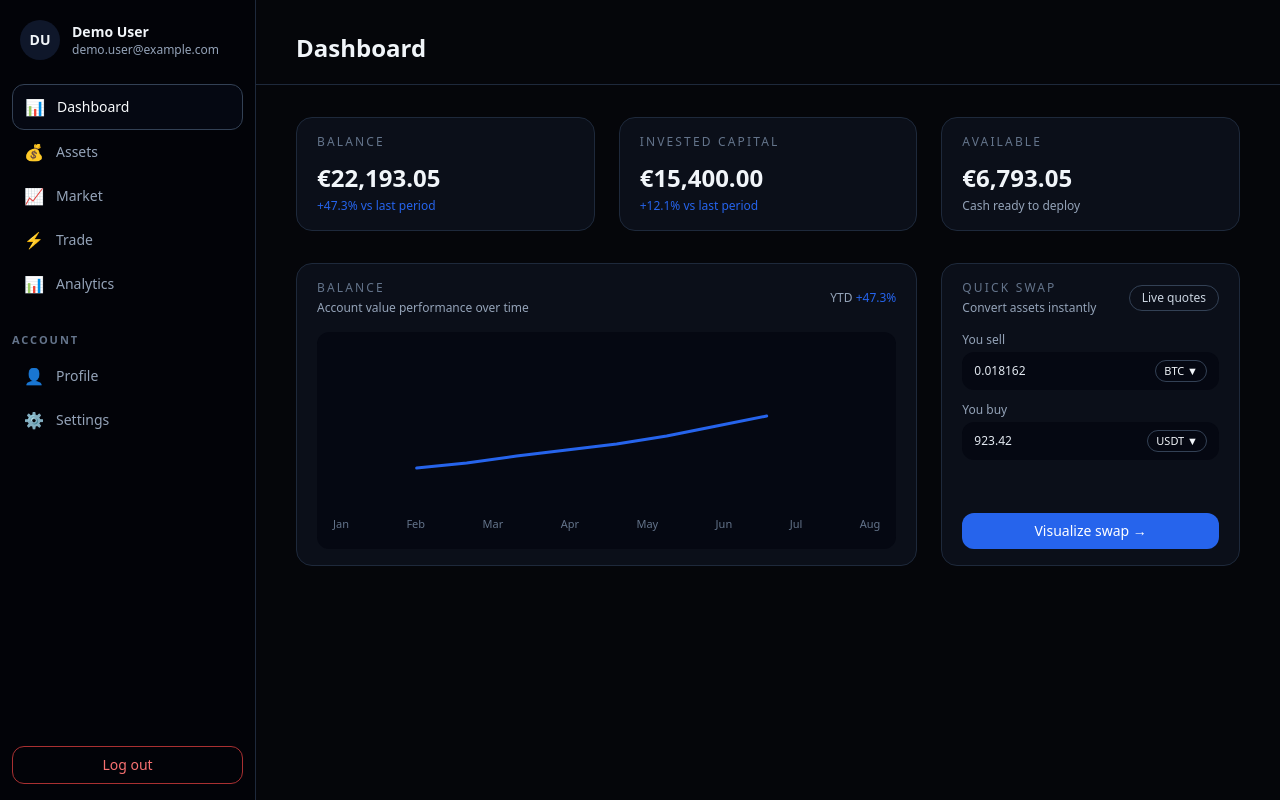
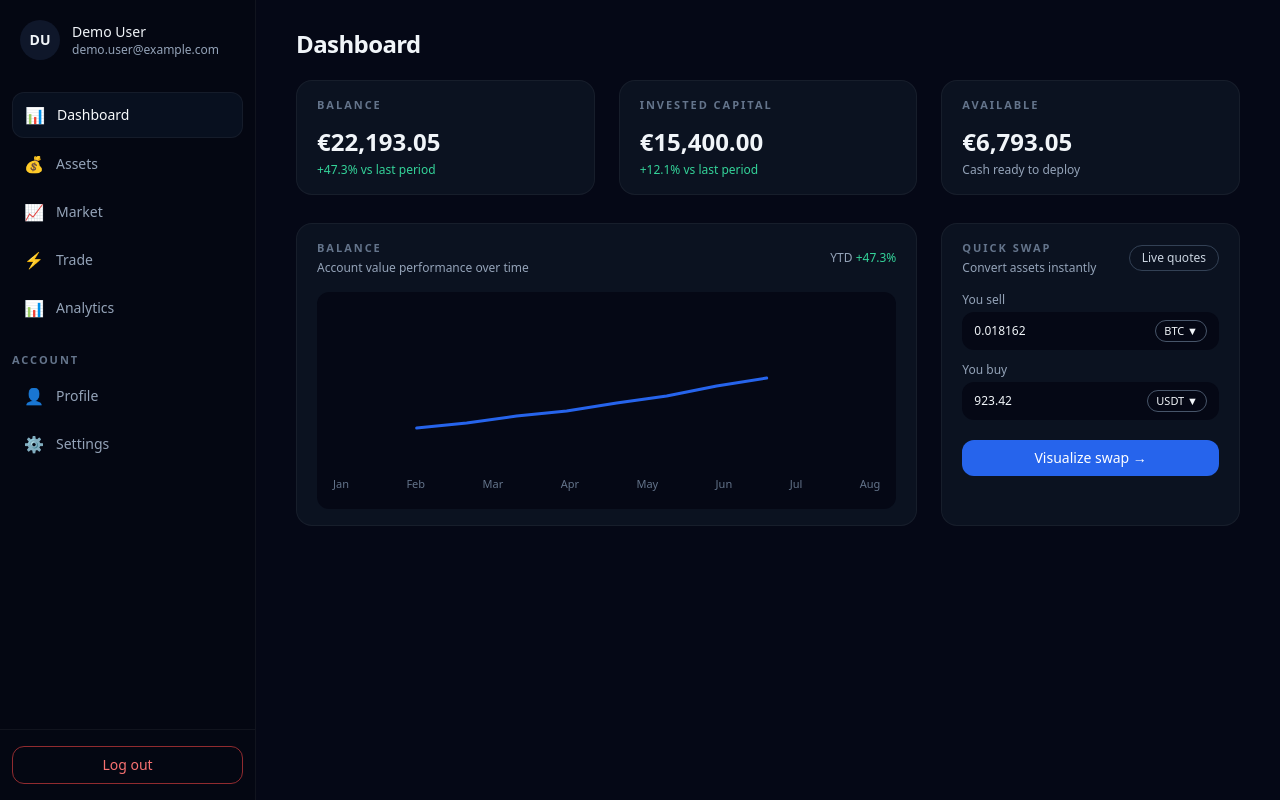
Before and after one commit to montelioncapital/montelion-app-v1, a Next.js app: page /dashboard in a window 1280 px wide. Built offline with nearby package versions, Linux system fonts and the light colour scheme.

Commit message:
Update page.jsx

```diff
--- a/app/dashboard/page.jsx
+++ b/app/dashboard/page.jsx
@@ -5,29 +5,28 @@ const brandBlue = "#2664EC";
 
 export default function DashboardPage() {
   return (
-    <div className="flex min-h-screen bg-[#05060a] text-slate-100">
+    <div className="flex min-h-screen bg-[#050816] text-slate-100">
       {/* SIDEBAR */}
-      <aside className="w-64 bg-[#020308] border-r border-slate-800 flex flex-col justify-between">
-        {/* User / profile */}
-        <div>
-          <div className="px-5 pt-5 pb-4">
-            <div className="flex items-center gap-3">
-              <div className="h-10 w-10 rounded-full bg-slate-900 flex items-center justify-center text-sm font-semibold">
+      <aside className="flex w-64 flex-col border-r border-white/5 bg-[#040712]">
+        {/* User header */}
+        <div className="flex items-center gap-3 px-5 pt-5 pb-4">
+          <div className="flex h-10 w-10 items-center justify-center rounded-full bg-slate-900 text-sm font-semibold">
             DU
           </div>
           <div className="leading-tight">
-                <div className="text-sm font-semibold">Demo User</div>
-                <div className="text-xs text-slate-400">
-                  demo.user@example.com
-                </div>
-              </div>
+            <div className="text-sm font-medium">Demo User</div>
+            <div className="text-xs text-slate-400">demo.user@example.com</div>
           </div>
         </div>
 
         {/* Nav */}
-          <nav className="px-3 pt-2 pb-4 text-sm">
+        <nav className="mt-4 flex-1 px-3 text-sm">
+          <button className="mb-1 flex w-full items-center gap-3 rounded-xl bg-[#08101f] px-3 py-2.5 text-left text-slate-50 border border-white/5">
+            <span className="text-base">📊</span>
+            <span>Dashboard</span>
+          </button>
+
           {[
-              { label: "Dashboard", icon: "📊", active: true },
             { label: "Assets", icon: "💰" },
             { label: "Market", icon: "📈" },
             { label: "Trade", icon: "⚡️" },
@@ -35,19 +34,14 @@ export default function DashboardPage() {
           ].map((item) => (
             <button
               key={item.label}
-                className={[
-                  "flex w-full items-center gap-3 rounded-xl px-3 py-2.5 text-left transition-colors",
-                  item.active
-                    ? "bg-[#050812] text-slate-50 border border-slate-700"
-                    : "text-slate-400 hover:bg-[#050812]",
-                ].join(" ")}
+              className="mb-1 flex w-full items-center gap-3 rounded-xl px-3 py-2.5 text-left text-slate-400 hover:bg-[#070d1b] transition-colors"
             >
               <span className="text-base">{item.icon}</span>
               <span>{item.label}</span>
             </button>
           ))}
 
-            <div className="mt-6 mb-1 text-[11px] font-semibold uppercase tracking-[0.18em] text-slate-500">
+          <div className="mt-5 mb-1 text-[11px] font-semibold uppercase tracking-[0.18em] text-slate-500">
             Account
           </div>
 
@@ -57,56 +51,55 @@ export default function DashboardPage() {
           ].map((item) => (
             <button
               key={item.label}
-                className="flex w-full items-center gap-3 rounded-xl px-3 py-2.5 text-left text-sm text-slate-400 hover:bg-[#050812] transition-colors"
+              className="mb-1 flex w-full items-center gap-3 rounded-xl px-3 py-2.5 text-left text-slate-400 hover:bg-[#070d1b] transition-colors"
             >
               <span className="text-base">{item.icon}</span>
               <span>{item.label}</span>
             </button>
           ))}
         </nav>
-        </div>
 
-        {/* Logout */}
-        <div className="px-3 pb-4 pt-2">
-          <button className="w-full rounded-xl border border-red-500/70 px-3 py-2 text-sm font-medium text-red-400 hover:bg-red-500/10 transition-colors">
+        {/* Logout button */}
+        <div className="px-3 py-4 border-t border-white/5">
+          <button className="flex w-full items-center justify-center rounded-xl border border-red-500/60 px-3 py-2 text-sm text-red-400 hover:bg-red-500/10 transition-colors">
             Log out
           </button>
         </div>
       </aside>
 
-      {/* MAIN */}
-      <main className="flex-1 flex flex-col">
+      {/* MAIN AREA */}
+      <main className="flex flex-1 flex-col">
         {/* Header */}
-        <header className="px-10 pt-8 pb-5 border-b border-slate-800">
-          <h1 className="text-2xl font-semibold">Dashboard</h1>
+        <header className="px-10 pt-7 pb-5">
+          <h1 className="text-2xl font-semibold tracking-tight">Dashboard</h1>
         </header>
 
         {/* CONTENT */}
-        <div className="flex-1 px-10 py-8 space-y-8">
-          {/* Top stat cards */}
-          <div className="grid grid-cols-1 md:grid-cols-3 gap-6">
-            <div className="rounded-2xl border border-slate-800 bg-[#0b0f19] px-5 py-4">
-              <div className="text-xs uppercase tracking-[0.18em] text-slate-500">
+        <div className="flex-1 px-10 pb-10 space-y-7">
+          {/* Top metric cards */}
+          <div className="grid grid-cols-1 gap-6 xl:grid-cols-3">
+            <div className="rounded-2xl border border-white/5 bg-[#0b1220] px-5 py-4">
+              <div className="text-[11px] font-semibold uppercase tracking-[0.18em] text-slate-500">
                 Balance
               </div>
               <div className="mt-3 text-2xl font-semibold">€22,193.05</div>
-              <div className="mt-1 text-xs" style={{ color: brandBlue }}>
+              <div className="mt-1 text-xs text-emerald-400">
                 +47.3% vs last period
               </div>
             </div>
 
-            <div className="rounded-2xl border border-slate-800 bg-[#0b0f19] px-5 py-4">
-              <div className="text-xs uppercase tracking-[0.18em] text-slate-500">
+            <div className="rounded-2xl border border-white/5 bg-[#0b1220] px-5 py-4">
+              <div className="text-[11px] font-semibold uppercase tracking-[0.18em] text-slate-500">
                 Invested capital
               </div>
               <div className="mt-3 text-2xl font-semibold">€15,400.00</div>
-              <div className="mt-1 text-xs" style={{ color: brandBlue }}>
+              <div className="mt-1 text-xs text-emerald-400">
                 +12.1% vs last period
               </div>
             </div>
 
-            <div className="rounded-2xl border border-slate-800 bg-[#0b0f19] px-5 py-4">
-              <div className="text-xs uppercase tracking-[0.18em] text-slate-500">
+            <div className="rounded-2xl border border-white/5 bg-[#0b1220] px-5 py-4">
+              <div className="text-[11px] font-semibold uppercase tracking-[0.18em] text-slate-500">
                 Available
               </div>
               <div className="mt-3 text-2xl font-semibold">€6,793.05</div>
@@ -116,30 +109,27 @@ export default function DashboardPage() {
             </div>
           </div>
 
-          {/* Chart + quick swap */}
-          <div className="grid grid-cols-1 xl:grid-cols-3 gap-6">
+          {/* Chart + quick swap row */}
+          <div className="grid grid-cols-1 gap-6 xl:grid-cols-3">
             {/* Chart card */}
-            <div className="xl:col-span-2 rounded-2xl border border-slate-800 bg-[#0b0f19] px-5 py-4 flex flex-col">
-              <div className="flex items-center justify-between mb-4">
+            <section className="xl:col-span-2 rounded-2xl border border-white/5 bg-[#0b1220] px-5 py-4">
+              <div className="mb-4 flex items-center justify-between">
                 <div>
-                  <div className="text-xs uppercase tracking-[0.18em] text-slate-500">
+                  <div className="text-[11px] font-semibold uppercase tracking-[0.18em] text-slate-500">
                     Balance
                   </div>
-                  <div className="mt-1 text-xs text-slate-400">
+                  <p className="mt-1 text-xs text-slate-400">
                     Account value performance over time
-                  </div>
+                  </p>
                 </div>
                 <div className="text-xs text-slate-400">
                   YTD{" "}
-                  <span className="font-medium" style={{ color: brandBlue }}>
-                    +47.3%
-                  </span>
+                  <span className="font-medium text-emerald-400">+47.3%</span>
                 </div>
               </div>
 
-              <div className="flex-1 rounded-xl bg-[#050812] px-4 py-4">
-                <svg viewBox="0 0 400 160" className="w-full h-40">
-                  <rect x="0" y="0" width="400" height="160" fill="transparent" />
+              <div className="rounded-xl bg-[#050815] px-4 py-4">
+                <svg viewBox="0 0 400 160" className="h-40 w-full">
                   <polyline
                     fill="none"
                     stroke={brandBlue}
@@ -150,11 +140,11 @@ export default function DashboardPage() {
                       10,120
                       60,115
                       110,108
-                      160,102
-                      210,96
+                      160,103
+                      210,95
                       260,88
                       310,78
-                      360,68
+                      360,70
                     "
                   />
                 </svg>
@@ -169,18 +159,18 @@ export default function DashboardPage() {
                   <span>Aug</span>
                 </div>
               </div>
-            </div>
+            </section>
 
-            {/* Quick swap (design only) */}
-            <div className="rounded-2xl border border-slate-800 bg-[#0b0f19] px-5 py-4 flex flex-col gap-4">
-              <div className="flex items-center justify-between">
+            {/* Quick swap card */}
+            <section className="rounded-2xl border border-white/5 bg-[#0b1220] px-5 py-4">
+              <div className="mb-4 flex items-center justify-between">
                 <div>
-                  <div className="text-xs uppercase tracking-[0.18em] text-slate-500">
+                  <div className="text-[11px] font-semibold uppercase tracking-[0.18em] text-slate-500">
                     Quick swap
                   </div>
-                  <div className="mt-1 text-xs text-slate-400">
+                  <p className="mt-1 text-xs text-slate-400">
                     Convert assets instantly
-                  </div>
+                  </p>
                 </div>
                 <span className="rounded-full border border-slate-700 px-3 py-1 text-xs text-slate-300">
                   Live quotes
@@ -190,9 +180,9 @@ export default function DashboardPage() {
               <div className="space-y-3 text-xs">
                 <div>
                   <div className="mb-1 text-slate-400">You sell</div>
-                  <div className="flex items-center justify-between rounded-xl bg-[#050812] px-3 py-2">
-                    <span className="text-slate-200">0.018162</span>
-                    <span className="rounded-full border border-slate-700 px-2 py-0.5 text-[11px]">
+                  <div className="flex items-center justify-between rounded-xl bg-[#050815] px-3 py-2">
+                    <span className="text-slate-100">0.018162</span>
+                    <span className="rounded-full border border-slate-600 px-2 py-0.5 text-[11px]">
                       BTC ▼
                     </span>
                   </div>
@@ -200,9 +190,9 @@ export default function DashboardPage() {
 
                 <div>
                   <div className="mb-1 text-slate-400">You buy</div>
-                  <div className="flex items-center justify-between rounded-xl bg-[#050812] px-3 py-2">
-                    <span className="text-slate-200">923.42</span>
-                    <span className="rounded-full border border-slate-700 px-2 py-0.5 text-[11px]">
+                  <div className="flex items-center justify-between rounded-xl bg-[#050815] px-3 py-2">
+                    <span className="text-slate-100">923.42</span>
+                    <span className="rounded-full border border-slate-600 px-2 py-0.5 text-[11px]">
                       USDT ▼
                     </span>
                   </div>
@@ -210,15 +200,12 @@ export default function DashboardPage() {
               </div>
 
               <button
-                className="mt-auto inline-flex items-center justify-center rounded-xl px-4 py-2 text-sm font-medium"
-                style={{
-                  backgroundColor: brandBlue,
-                  color: "#ffffff",
-                }}
+                className="mt-5 flex w-full items-center justify-center rounded-xl px-4 py-2 text-sm font-medium"
+                style={{ backgroundColor: brandBlue, color: "#ffffff" }}
               >
                 Visualize swap →
               </button>
-            </div>
+            </section>
           </div>
         </div>
       </main>
```
Lines whose indentation alone changed are shown as unchanged.
